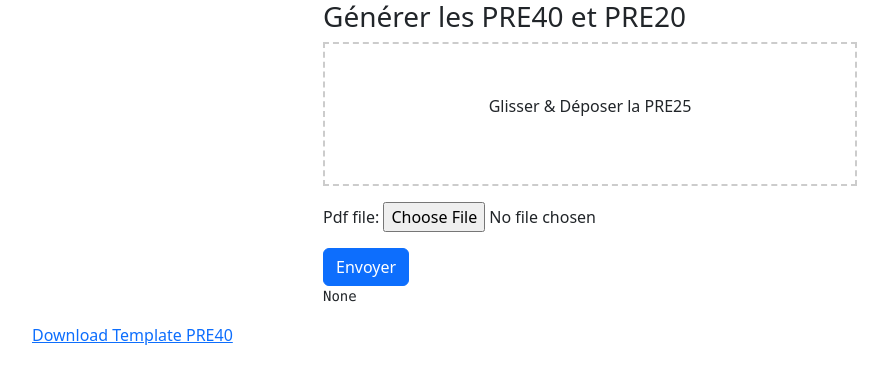
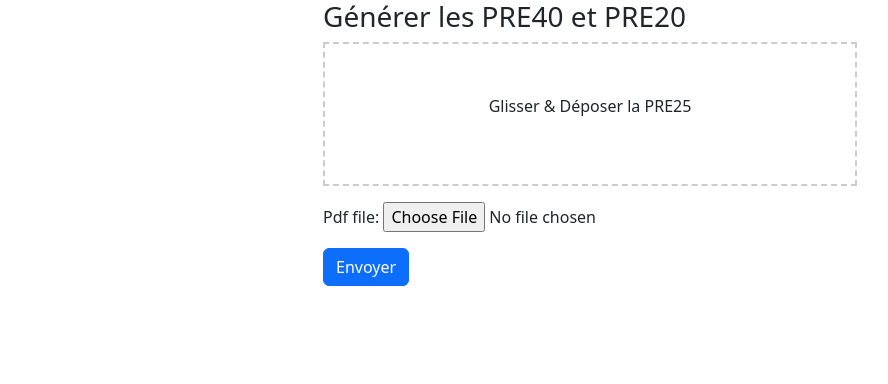
Before and after one commit to Elyss/Skoll, a Django app: page /EME/ in a window 1280 px wide. Shown: the top 384 px of the page, without its empty margins (50-938 px from the left). Run offline with Django 3.2, Linux system fonts and the light colour scheme.

Commit message:
dernière v propre

```diff
--- a/masque_EME/forms.py
+++ b/masque_EME/forms.py
@@ -2,9 +2,6 @@
 from .models import Document
 
 class pre40(forms.ModelForm):
-
-#    name = forms.CharField(max_length=100, required=True, widget=forms.TextInput(attrs={'Conseiller': 'nom du conseiller'}))
-
    class Meta:
         model = Document # Relie la classe pre40 au modèle Document dans mes modèles
         fields = ['pdf_file'] # Précise quels champs du modèle doivent être inclus à ce formulaire
--- a/masque_EME/templates/masque_EME/index.html
+++ b/masque_EME/templates/masque_EME/index.html
@@ -28,26 +28,26 @@
 
             {% if file_url %}
                 <p>
-                    PRE 25 envoyée!
-                    <a href="{{ file_url }}" target="_blank">Voir la PRE25 originale</a>.
+                    PRE 25 envoyée! <br>
+                    <a href="{{ file_url }}" target="_blank">PRE25 originale</a>.
                 </p>
             {% endif %}
 
             <!-- Add this part to download the modified docx file -->
             {% if PRE40_url %}
                 <p>
-                    <a href="{{ PRE40_url }}" download>Télécharger la PRE40 modifiée</a>.
+                    <a href="{{ PRE40_url }}" download>PRE40 modifiée</a>.
                 </p>
             {% endif %}
 
-            <pre>{{ raw_extracted_text }}</pre>
+            {# <pre>{{ raw_extracted_text }}</pre> #}
 
         </div>
     </div>
 </div>
 
 <!-- Other links -->
-<a href="{% static 'Skoll/docx/PRE40.docx' %}" download>Download Template PRE40</a>
+{# <a href="{% static 'Skoll/docx/PRE40.docx' %}" download>Download Template PRE40</a> #}
 
 
 {% endblock %}
```
Also changed, not shown: 14 other files.
